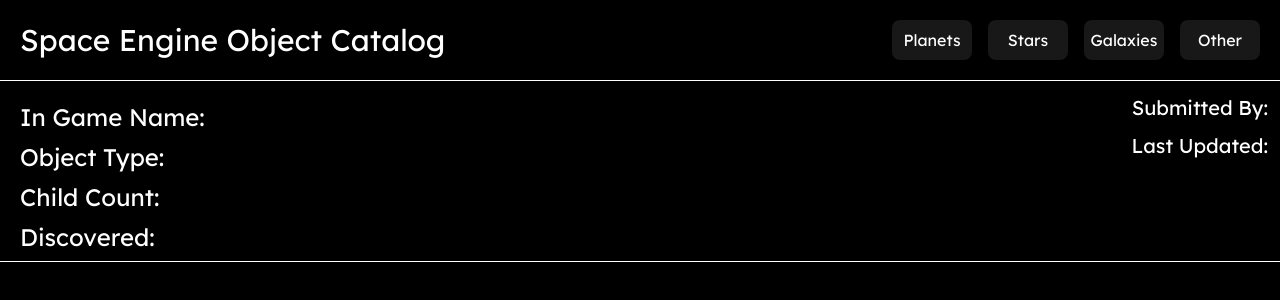
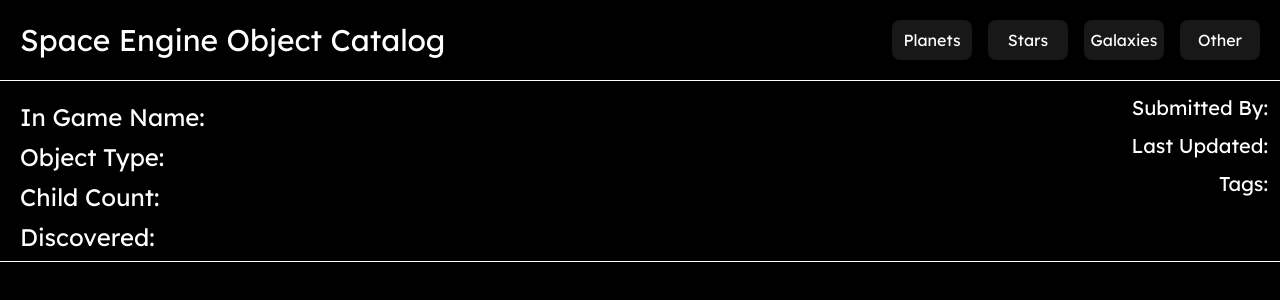
Before and after one commit to space-engine-object-catalog/space-engine-object-catalog, a Next.js app: page /object in a window 1280 px wide. Shown: the top 300 px of the page. Built offline with nearby package versions, Linux system fonts and the light colour scheme; no server answers.

Commit message:
Added tags
it doesnt look the best but its good enough ahahahah

```diff
--- a/src/app/object/page.tsx
+++ b/src/app/object/page.tsx
@@ -56,6 +56,7 @@
       <div className='float-right'>
         <h3 className="text-[20px] m-3 mb-2 text-right">Submitted By: {SubmittedBy}</h3>
         <h3 className="text-[20px] m-3 mb-2 mt-0 text-right">Last Updated: {LastUpdated}</h3>
+        <h3 className="text-[20px] m-3 mb-2 mt-0 text-right">Tags: {Tags}</h3>
       </div>
       <h1 className="text-5xl m-5 mb-2">{ObjectName}</h1>
       <h2 className="text-2xl ml-5 mb-2">In Game Name: {InGameName}</h2>
```
